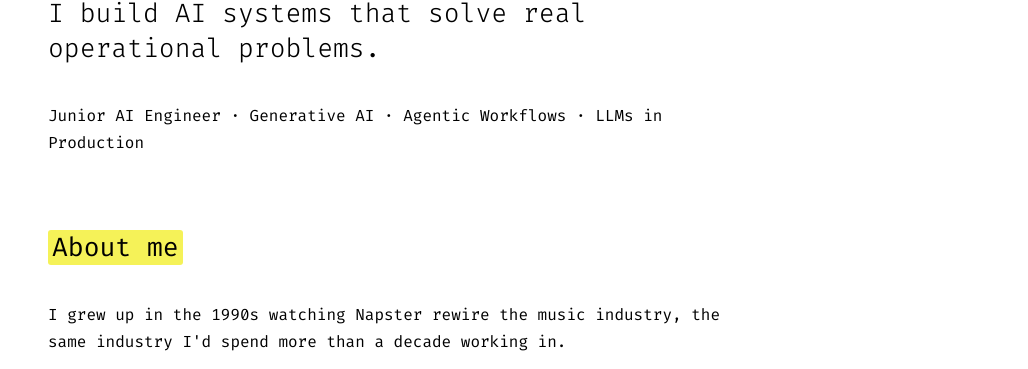
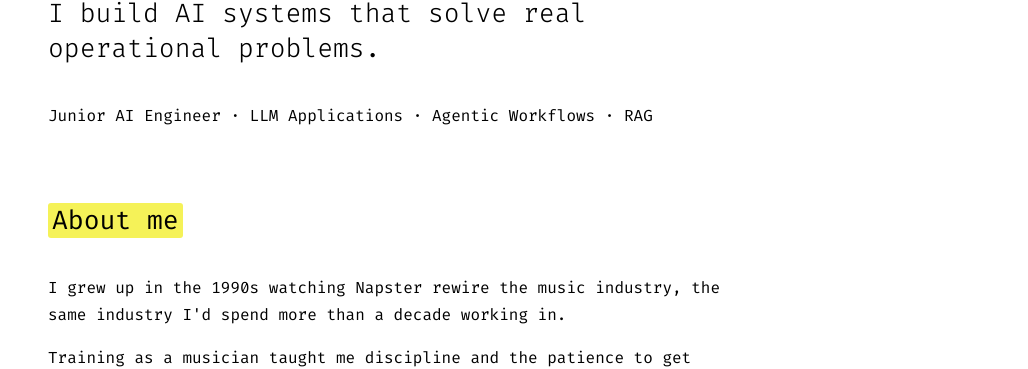
Before and after one commit to emilioquezadanavarro/personal-website, a plain HTML site: page index.html in a window 1280 px wide. Shown: the part 424-793 px from the top of the page, without its empty margins (252-1280 px from the left). Drawn offline with Linux system fonts and the light colour scheme.

Commit message:
Update Oct 2026

```diff
--- a/index.html
+++ b/index.html
@@ -49,7 +49,7 @@
         <h1>Hi.</h1>
         <h1>My name is <span class="stress">Emilio</span>.</h1>
         <h2>I build AI systems that solve real operational problems.</h2>
-        <p>Junior AI Engineer · Generative AI · Agentic Workflows · LLMs in Production</p>
+        <p>Junior AI Engineer · LLM Applications · Agentic Workflows · RAG</p>
 
 
 
```
Also changed, not shown: 1 other file.
